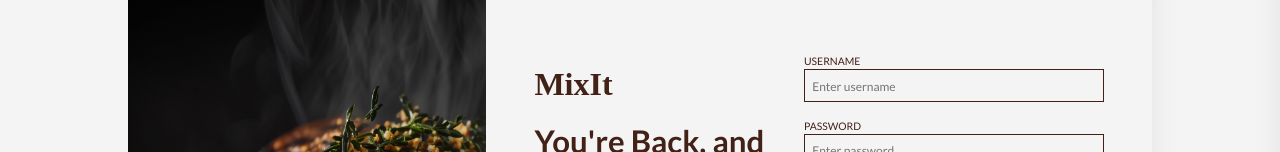
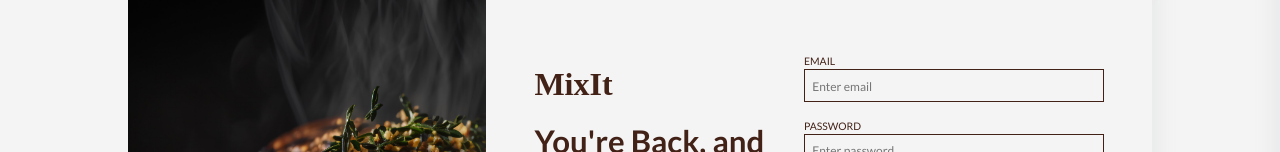
Before and after one commit to Ginikachuqu/MixIt, a React (Vite) app: page /signin in a window 1280 px wide. Shown: the part 195-347 px from the top of the page. Built offline with nearby package versions, Linux system fonts and the light colour scheme; no server answers; a web font is replaced by a local one.

Commit message:
Enabled user login

```diff
--- a/src/pages/sign in/SignIn.tsx
+++ b/src/pages/sign in/SignIn.tsx
@@ -1,6 +1,8 @@
 // Essentials
 import { useRef, useState } from "react";
-import { Link } from "react-router-dom";
+import { Link, useNavigate } from "react-router-dom";
+import { auth } from "../../../firebase.config";
+import { signInWithEmailAndPassword } from "firebase/auth";
 
 // Components
 import OAuth from "../../components/OAuth/OAuth";
@@ -16,8 +18,46 @@ interface IAppProps {}
 const SignIn: React.FunctionComponent<IAppProps> = (props) => {
   const [error, setError] = useState("");
   const [loading, setLoading] = useState(false);
-  const usernameRef = useRef();
-  const passwordRef = useRef();
+  const [loggingIn, setLoggingIn] = useState(false);
+  const [formData, setFormData] = useState({
+    email: "",
+    password: "",
+  });
+
+  const { email, password } = formData;
+
+  const navigate = useNavigate();
+
+  const onChange = (e) => {
+    setFormData((prevState) => ({
+      ...prevState,
+      [e.target.id]: e.target.value,
+    }));
+  };
+
+  const onSubmit = async (e) => {
+    e.preventDefault();
+    setLoading(true)
+    setLoggingIn(true);
+
+    try {
+      const userCredential = await signInWithEmailAndPassword(
+        auth,
+        email,
+        password
+      );
+
+      if (userCredential.user) {
+        navigate("/");
+        setLoading(false)
+        setLoggedIn(false);
+      }
+    } catch (error) {
+      console.log(error);
+      setLoading(false)
+      setLoggingIn(false);
+    }
+  };
 
   return (
     <Wrapper>
@@ -32,16 +72,16 @@ const SignIn: React.FunctionComponent<IAppProps> = (props) => {
             </h2>
           </div>
           <div className="content__right-body">
-            <form>
-              <div className="username">
-                <span>Username</span>
+            <form onSubmit={onSubmit}>
+              <div className= "email">
+                <span>Email</span>
                 <input
-                  type="text"
-                  name="username"
-                  id="username"
-                  placeholder="Enter username"
+                  type="email"
+                  name= "email"
+                  id= "email"
+                  placeholder="Enter email"
                   autoComplete="none"
-                  ref={usernameRef}
+                  onChange={onChange}
                 />
               </div>
               <div className="enter__password">
@@ -51,7 +91,7 @@ const SignIn: React.FunctionComponent<IAppProps> = (props) => {
                   name="password"
                   id="password"
                   placeholder="Enter password"
-                  ref={passwordRef}
+                  onChange={onChange}
                 />
               </div>
               <div className="submit">
--- a/src/pages/sign up/SignUp.tsx
+++ b/src/pages/sign up/SignUp.tsx
@@ -54,7 +54,11 @@ const SignUp: React.FunctionComponent<IAppProps> = (props) => {
 
       updateProfile(auth.currentUser, {
         displayName: name,
+        followers: 0,
+        following: 0
       });
+
+      console.log(user)
 
       const formDataCopy = { ...formData };
       delete formDataCopy.password;
--- a/src/pages/user/UserProfile.tsx
+++ b/src/pages/user/UserProfile.tsx
@@ -1,6 +1,7 @@
 // Essentials
-import { useState } from "react";
-import { Link } from "react-router-dom";
+import { useState, useEffect } from "react";
+import { Link, useNavigate } from "react-router-dom";
+import { auth } from '../../../firebase.config'
 
 // Styles
 import { Wrapper, TopSection, BottomSection } from "./UserProfile.styles";
@@ -19,6 +20,12 @@ import RecipeCard from "../recipeCreator/RecipeCreator";
 // }
 
 const UserProfile: React.FunctionComponent<IAppProps> = (props) => {
+  const [user, setUser] = useState(null)
+
+  // Get Current User
+  useEffect(() => {
+    setUser(auth.currentUser)
+  }, [])
   return (
     <Wrapper>
       <div className="wrapper__inner">
@@ -33,14 +40,14 @@ const UserProfile: React.FunctionComponent<IAppProps> = (props) => {
               </div>
               <div className="user__info">
                 <div className="user__name">
-                  <h3>Charles Grandison</h3>
+                  <h3>{user ? user.displayName : ''}</h3>
                   <div className="followers__count">
                     <Link className="followers">
-                      <span>3.5M</span>
+                      <span>{user ? user.followers : 0}</span>
                       <span>Followers</span>
                     </Link>
                     <Link className="following">
-                      <span>45</span>
+                      <span>{user ? user.following : 0}</span>
                       <span>Following</span>
                     </Link>
                   </div>
```
